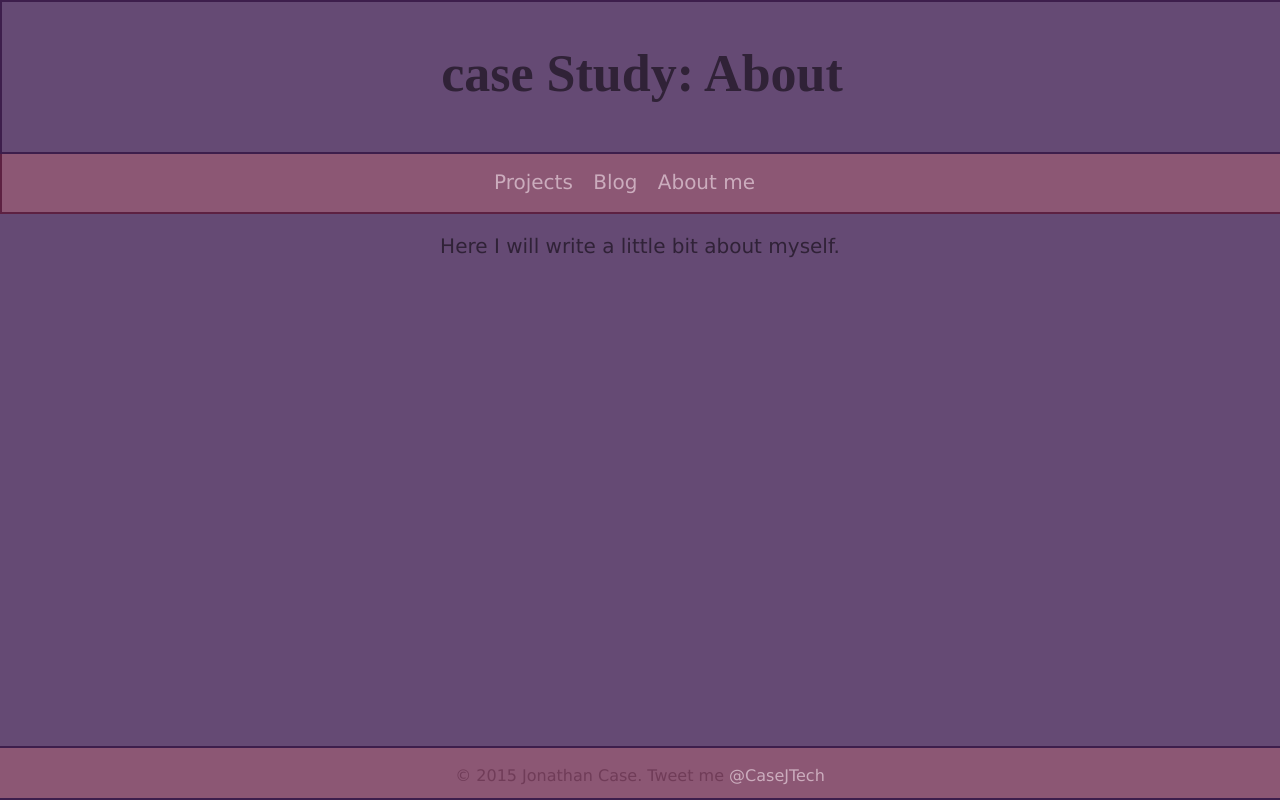
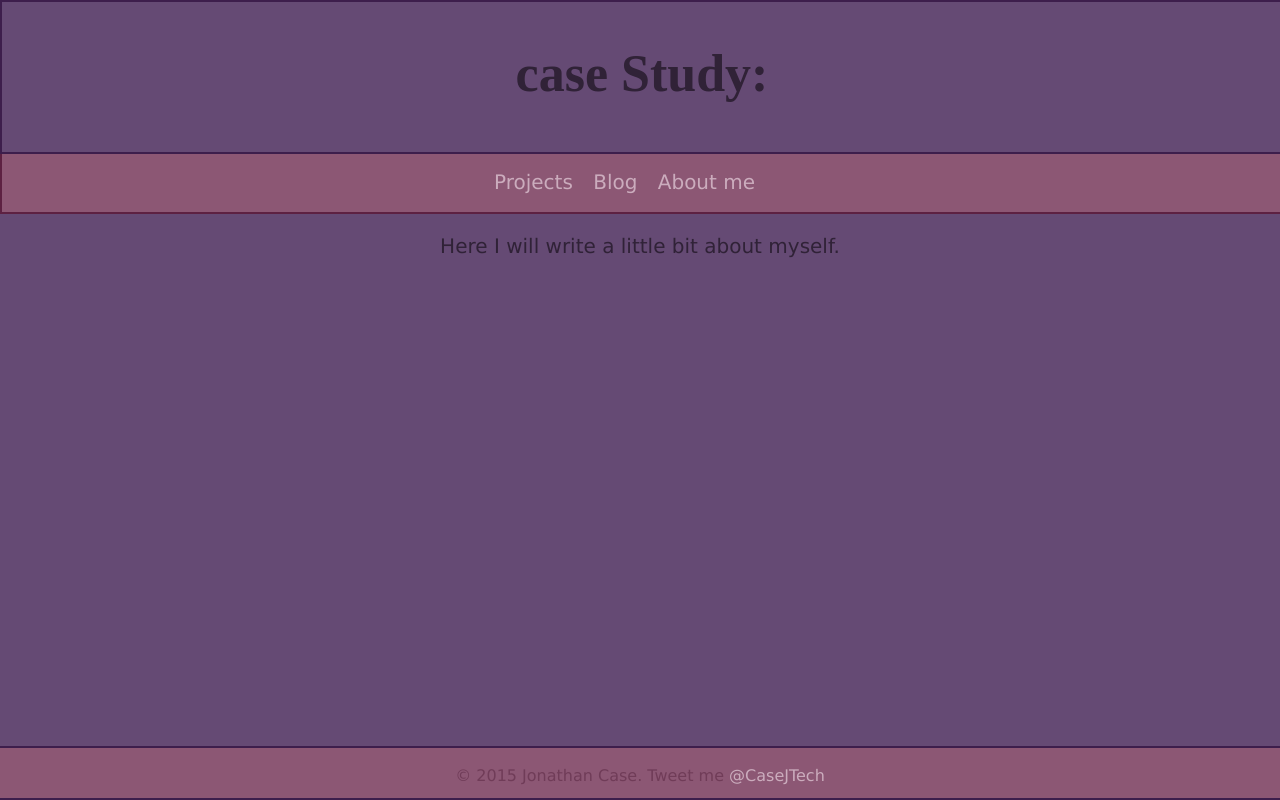
Before and after one commit to Case104/Case104.github.io, a plain HTML site: page about.html in a window 1280 px wide. Drawn offline with Linux system fonts and the light colour scheme.

Commit message:
Fixing titles

```diff
--- a/about.html
+++ b/about.html
@@ -3,12 +3,12 @@
     <head>
         <link rel="stylesheet" type="text/css" href="stylesheets/default.css">
         <link href='https://fonts.googleapis.com/css?family=Droid+Sans+Mono'>
-        <title>case Study:</title>
+        <title>case Study: About</title>
         <meta charset="utf-8">
     </head>
     <body>
         <header>
-            <h1>case Study: About</h1>
+            <h1>case Study:</h1>
         </header>
         <nav>
             <ul>
```
Also changed, not shown: blog/git.html (+2 -2 lines).
